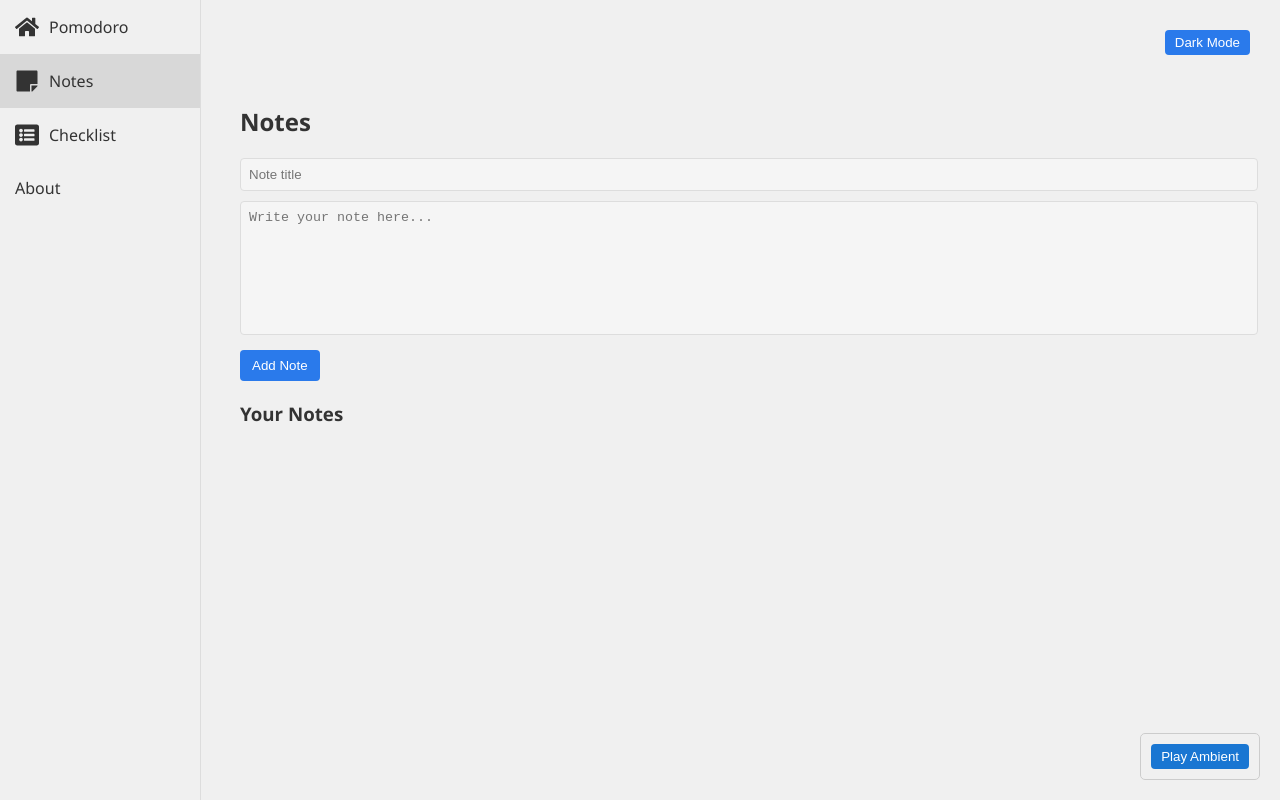
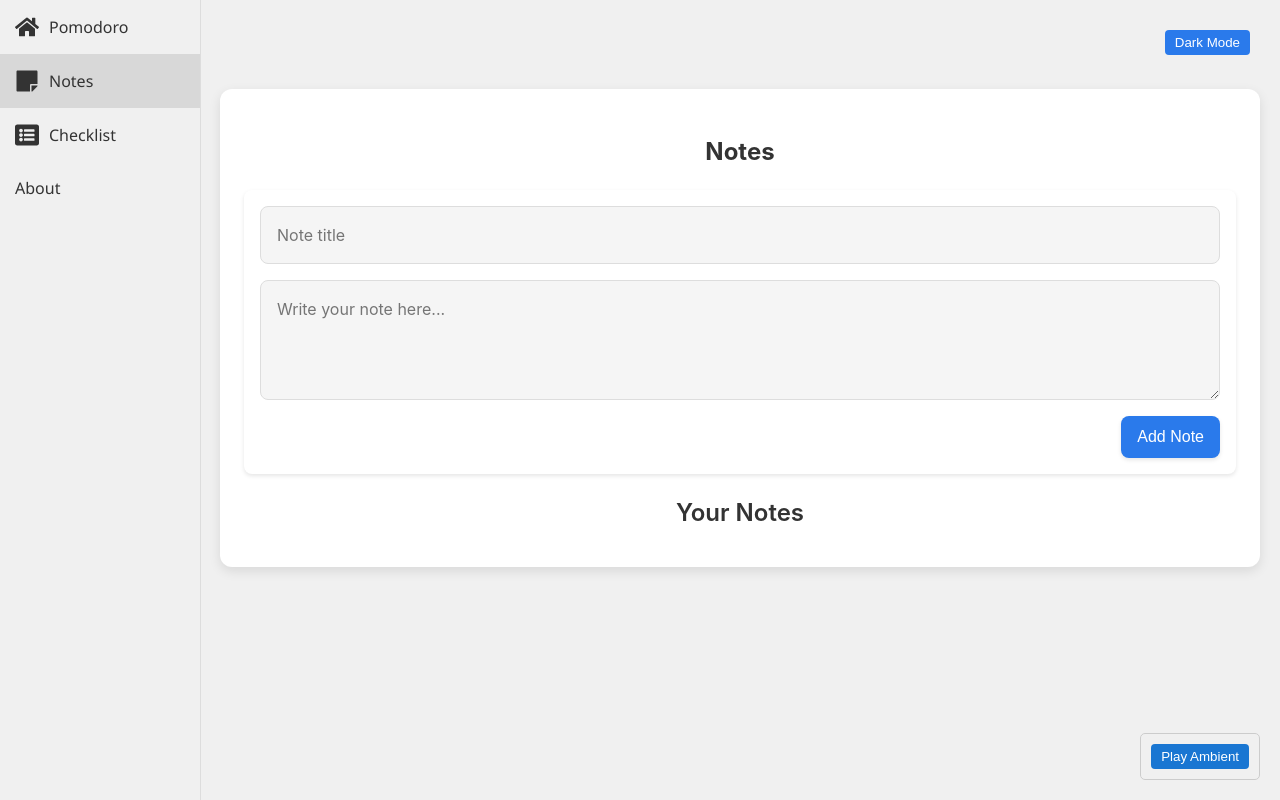
Before and after one commit to Ajithesh9/productivity-hub, a React (Create React App) app: page /notes in a window 1280 px wide. Built offline with nearby package versions, Linux system fonts and the light colour scheme.

Commit message:
Update Notes.css

```diff
--- a/src/components/Notes/Notes.css
+++ b/src/components/Notes/Notes.css
@@ -1,51 +1,125 @@
-.notes-page {
-  padding: 20px;
+:root {
+  --base-font-size: 16px;
+  --font-family: "Inter", sans-serif;
+  --text-color: #333;
+  --input-bg: #f5f5f5;
+  --item-bg: #fff;
+  --border-color: #ddd;
+  --primary-color: #2a7aeb;
+  --primary-hover: #2263c8;
+  --delete-color: #dc3545;
+  --delete-hover: #a71d2a;
+  --spacing-xs: 8px;
+  --spacing-sm: 12px;
+  --spacing-md: 16px;
+  --spacing-lg: 24px;
 }
 
+.notes-page {
+  max-width: 1000px; /* Increased overall container size */
+  margin: var(--spacing-lg) auto;
+  padding: var(--spacing-lg);
+  font-family: var(--font-family);
+  font-size: var(--base-font-size);
+  background: var(--item-bg);
+  border-radius: 12px;
+  box-shadow: 0 4px 12px rgba(0, 0, 0, 0.1);
+}
+
+.notes-page h2 {
+  margin: var(--spacing-lg) 0;
+  color: var(--text-color);
+  text-align: center;
+}
+
+.notes-controls {
+  display: flex;
+  flex-direction: column;
+  gap: var(--spacing-md);
+  margin-bottom: var(--spacing-lg);
+  padding: var(--spacing-md);
+  background: var(--item-bg);
+  border-radius: 8px;
+  box-shadow: 0 2px 4px rgba(0, 0, 0, 0.1);
+}
+
+/* Ensure consistent box-sizing and typography for both input and textarea */
 .notes-controls input,
 .notes-controls textarea {
+  box-sizing: border-box;
   width: 100%;
-  padding: 8px;
-  margin-bottom: 10px;
+  padding: var(--spacing-md);
   border: 1px solid var(--border-color);
-  border-radius: 4px;
-  background-color: var(--input-bg);
+  border-radius: 8px;
+  background: var(--input-bg);
   color: var(--text-color);
+  transition: border-color 0.3s ease;
+  font-size: 1rem;
+  font-family: var(--font-family);
+  line-height: 1.5;
+}
+
+/* Add a smooth transition for height changes in the textarea */
+.notes-controls textarea {
+  min-height: 120px;
+  resize: vertical;
   transition: height 0.3s ease;
 }
 
-.notes-controls textarea {
-  min-height: 100px;
-  resize: none;
+.notes-controls input:focus,
+.notes-controls textarea:focus {
+  outline: none;
+  border-color: var(--primary-color);
+  box-shadow: 0 0 5px rgba(42, 122, 235, 0.5);
 }
 
 .notes-controls button {
-  padding: 8px 12px;
-  background-color: var(--primary-color);
+  align-self: flex-end;
+  padding: var(--spacing-sm) var(--spacing-md);
+  background: var(--primary-color);
+  color: white;
   border: none;
-  color: #fff;
-  border-radius: 4px;
+  border-radius: 8px;
+  cursor: pointer;
+  box-shadow: 0 2px 4px rgba(0, 0, 0, 0.1);
+  transition: transform 0.2s, box-shadow 0.3s;
+  font-size: 1rem;
+  font-weight: 500;
+}
+
+.notes-controls button:hover {
+  transform: translateY(-1px);
+  box-shadow: 0 4px 8px rgba(0, 0, 0, 0.15);
+}
+
+.notes-list {
+  margin-top: var(--spacing-lg);
+}
+
+.notes-list h3 {
+  margin-bottom: var(--spacing-md);
+  color: var(--text-color);
+  font-size: 1.5em;
+  font-weight: 600;
+  text-align: center;
+}
+
+.note-item {
+  display: flex;
+  justify-content: space-between;
+  align-items: center;
+  padding: var(--spacing-md);
+  margin-bottom: var(--spacing-sm);
+  border: 1px solid var(--border-color);
+  border-radius: 8px;
+  background: var(--item-bg);
+  transition: box-shadow 0.3s, transform 0.2s;
   cursor: pointer;
 }
 
-.notes-list {
-  margin-top: 20px;
-}
-
-.note-item {
-  padding: 10px;
-  border: 1px solid var(--border-color);
-  margin-bottom: 8px;
-  border-radius: 4px;
-  background-color: var(--item-bg);
-  display: flex;
-  justify-content: space-between;
-  align-items: center;
-  cursor: pointer;
-  overflow: hidden;
-  text-overflow: ellipsis;
-  white-space: nowrap;
-  max-width: 100%;
+.note-item:hover {
+  box-shadow: 0 2px 4px rgba(0, 0, 0, 0.15);
+  transform: translateY(-2px);
 }
 
 .note-item.active {
@@ -55,35 +129,49 @@
 .note-actions button {
   background: transparent;
   border: none;
-  color: var(--secondary-color);
+  color: var(--primary-color);
   cursor: pointer;
-  margin-left: 5px;
-  margin-right: 5px;
+  margin: 0 var(--spacing-xs);
+  transition: color 0.3s;
+  font-size: 0.9rem;
+  font-weight: 500;
+}
+
+.note-actions button:hover {
+  color: var(--primary-hover);
 }
 
 .active-note {
-  margin-top: 20px;
+  margin-top: var(--spacing-lg);
   border: 1px solid var(--border-color);
-  padding: 10px;
-  border-radius: 4px;
-  background-color: var(--item-bg);
+  padding: var(--spacing-md);
+  border-radius: 8px;
+  background: var(--item-bg);
   position: relative;
+  animation: fadeIn 0.5s ease-out;
 }
 
 .active-note-header {
   display: flex;
   justify-content: space-between;
   align-items: center;
-  margin-bottom: 10px;
+  margin-bottom: var(--spacing-md);
 }
 
 .action-button {
-  padding: 5px 10px;
-  background-color: var(--secondary-color);
+  padding: var(--spacing-sm) var(--spacing-md);
+  background: var(--primary-color);
   color: white;
   border: none;
-  border-radius: 4px;
+  border-radius: 8px;
   cursor: pointer;
+  transition: background-color 0.3s ease;
+  font-size: 1rem;
+  font-weight: 500;
+}
+
+.action-button:hover {
+  background: var(--primary-hover);
 }
 
 .active-content {
@@ -91,6 +179,17 @@
   overflow-wrap: break-word;
   max-height: 200px;
   overflow-y: auto;
+}
+
+@keyframes fadeIn {
+  from {
+    opacity: 0;
+    transform: translateY(10px);
+  }
+  to {
+    opacity: 1;
+    transform: translateY(0);
+  }
 }
 
 .preview-overlay {
@@ -102,6 +201,16 @@
   background: rgba(0, 0, 0, 0.3);
   backdrop-filter: blur(5px);
   z-index: 1000;
+  animation: fadeInOverlay 0.3s ease-out;
+}
+
+@keyframes fadeInOverlay {
+  from {
+    opacity: 0;
+  }
+  to {
+    opacity: 1;
+  }
 }
 
 .preview-window {
@@ -109,10 +218,10 @@
   top: 50%;
   left: 50%;
   transform: translate(-50%, -50%);
-  background-color: white;
-  border: 1px solid #ccc;
+  background: var(--item-bg);
+  border: 1px solid var(--border-color);
   border-radius: 12px;
-  padding: 20px;
+  padding: var(--spacing-lg);
   box-shadow: 0 4px 8px rgba(0, 0, 0, 0.1);
   z-index: 1001;
   width: 90%;
@@ -120,15 +229,27 @@
   max-height: 80vh;
   overflow-x: hidden;
   overflow-y: auto;
+  animation: fadeInWindow 0.4s ease-out;
+}
+
+@keyframes fadeInWindow {
+  from {
+    opacity: 0;
+    transform: translate(-50%, -45%);
+  }
+  to {
+    opacity: 1;
+    transform: translate(-50%, -50%);
+  }
 }
 
 .preview-window h3 {
-  color: #333;
-  margin-bottom: 10px;
+  color: var(--text-color);
+  margin-bottom: var(--spacing-md);
 }
 
 .preview-window p {
-  color: #555;
+  color: #c4c4c4;
   white-space: pre-wrap;
   word-break: break-word;
   line-height: 1.5;
@@ -136,14 +257,15 @@
 
 .preview-window button.close {
   position: absolute;
-  top: 10px;
-  right: 10px;
+  top: var(--spacing-sm);
+  right: var(--spacing-sm);
   background: none;
   border: none;
   font-size: 1.8em;
-  padding: 0 10px;
+  padding: 0 var(--spacing-xs);
   cursor: pointer;
   color: #666;
+  transition: color 0.3s ease;
 }
 
 .preview-window button.close:hover {
```
